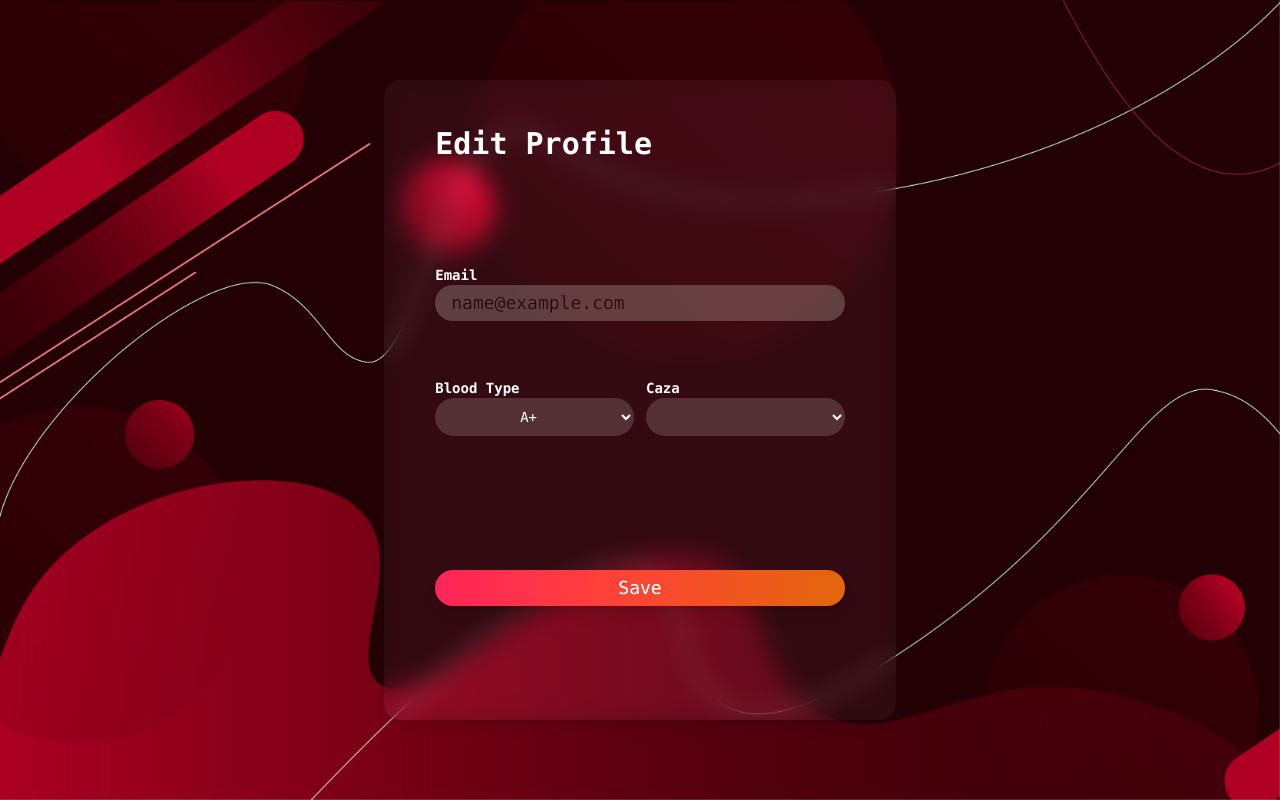
After one commit to hadizorkot331/Blood-Donation-Platform, a Django app: page /users/edit-profile/ in a window 1280 px wide. The commit adds this page. Run offline with Django 4.2, Linux system fonts and the light colour scheme; a user stored in the database is signed in; tables that the repository leaves empty hold one stand-in row (values such as "Sample post"); lists and menus that the app fills with data are empty; parts of the project's set-up code (start-up, migrations or seed data) failed here and were passed over; some libraries are stand-ins or nearby versions.

Commit message:
Added edit profile functionality

```diff
--- a/bloodDonationPlatform/templates/layout.html
+++ b/bloodDonationPlatform/templates/layout.html
@@ -109,7 +109,7 @@
                     </div>
                     <ul class="py-2" aria-labelledby="user-menu-button">
                         <li>
-                            <a href="#"
+                            <a href="{% url 'users:edit-profile' %}"
                                 class="block px-4 py-2 text-sm text-rose-700 hover:bg-rose-100 dark:hover:bg-rose-600 dark:text-rose-200 dark:hover:text-white">My
                                 Info</a>
                         </li>
--- /dev/null
+++ b/bloodDonationPlatform/users/templates/users/edit-profile.html
@@ -0,0 +1,120 @@
+{%load static%}
+{% load widget_tweaks %}
+
+<!DOCTYPE html>
+<html lang="en">
+
+<head>
+  <meta charset="UTF-8">
+  <meta name="viewport" content="width=device-width, initial-scale=1.0">
+  <title>Document</title>
+</head>
+
+<body>
+  <!DOCTYPE html>
+  <html lang="en">
+
+  <head>
+    <meta charset="UTF-8">
+    <meta name="viewport" content="width=device-width, initial-scale=1.0">
+    <script src="https://cdn.tailwindcss.com"></script>
+    <title>Edit Profile</title>
+  </head>
+
+
+  {% if form.errors %}
+    {% for field in form %}
+      {% for error in field.errors %}
+      <div role="alert">
+        <div class="bg-red-500 text-white font-bold rounded-t px-4 py-2">
+          Error
+        </div>
+        <div class="border border-t-0 border-red-400 rounded-b bg-red-100 px-4 py-3 text-red-700">
+          <p>{{error}}</p>
+        </div>
+      </div>
+      {% endfor %}
+    {% endfor %}
+    {% for error in form.non_field_errors %}
+    <div role="alert">
+      <div class="bg-red-500 text-white font-bold rounded-t px-4 py-2">
+        Error
+      </div>
+      <div class="border border-t-0 border-red-400 rounded-b bg-red-100 px-4 py-3 text-red-700">
+        <p>{{error}}</p>
+      </div>
+    </div>
+    {% endfor %}
+  {% endif %}
+
+  <div class="bg-cover bg-no-repeat bg-fixed h-screen w-screen flex justify-center items-center"
+    style="background-image: url({% static '/images/bg4.jpg' %});">
+    <form action="{% url 'users:edit-profile' %}" class="w-full h-full flex justify-center items-center" method="post">
+      {% csrf_token %}
+      <div
+        class="bg-slate-400/[0.05] w-4/5 md:w-2/5 h-4/5 rounded-2xl backdrop-blur-md brightness-125 shadow-lg flex flex-col justify-evenly items-center">
+        <div class=" w-4/5 h-1/5 flex flex-col justify-center font-mono text-3xl text-slate-200 font-bold">
+          Edit Profile
+        </div>
+        <div class="w-4/5 h-4/5 flex flex-col justify-evenly font-mono ">
+          <div>
+            <label class="block text-slate-200 text-sm font-bold font-mono" for="Email">
+              Email
+            </label>
+            <!-- EMAIL INPUT -->
+            {% with WIDGET_REQUIRED_CLASS='required' %}
+                {% render_field form.email class+="shadow rounded-3xl w-full py-1 px-4 text-black placeholder-black font-mono font-thin text-lg focus:outline-none  focus:shadow-outline focus:shadow-red-500 focus:shadow-lg transition duration-200 opacity-20" placeholder="Email"%}
+            {% endwith %}
+            {% comment %} <input
+              class="shadow rounded-3xl w-full py-1 px-4 text-black placeholder-black font-mono font-thin text-lg focus:outline-none  focus:shadow-outline focus:shadow-red-500 focus:shadow-lg transition duration-200 opacity-20"
+              id="Email" type="text" placeholder="Email"> {% endcomment %}
+          </div>
+
+
+          <div class="flex flex-col gap-0 md:flex-row md:gap-3 ">
+            <div class="flex flex-col w-full md:w-1/2">
+              <label class="block text-slate-200 text-sm font-bold font-mono" for="FirstName">
+                Blood Type
+              </label>
+
+              <div class="relative inline-block">
+                <!-- Dropdown Menu button -->
+                {% render_field form.blood_type class+="text-white bg-rose-200/[0.15] hover:bg-rose-800 outline-none  font-medium rounded-3xl text-sm px-5 py-2.5 text-center inline-flex items-center w-full" type="button"%}
+              </div>
+            </div>
+
+            <div class="flex flex-col w-full md:w-1/2">
+              <label class="block text-slate-200 text-sm font-bold font-mono" for="FirstName">
+                Caza
+              </label>
+              <div class="relative inline-block">
+                {% render_field form.caza class+="text-white bg-rose-200/[0.15] hover:bg-rose-800 outline-none  font-medium rounded-3xl text-sm px-5 py-2.5 text-center inline-flex items-center w-full" type="button"%}
+              </div>
+            </div>
+          </div>
+
+          <div class="w-full h-2/6 flex flex-col justify-evenly text-center">
+            {% comment %} <a href="{{invite_link}}"
+              class="bg-gradient-to-r w-full from-green-600 to-green-700 font-mono font-thin rounded-3xl py-1 px-12
+                text-slate-200 text-sm lg:text-lg shadow-lg mt-5 transition duration-300 hover:saturate-[1.25] hover:drop-shadow-lg h-1/4 flex justify-center items-center">
+              <button class="">
+                Join Whatsapp Group
+              </button>
+            </a> {% endcomment %}
+            <button
+              class="bg-gradient-to-r w-full from-rose-600 to-amber-700 font-mono font-thin rounded-3xl py-1 px-12
+                text-slate-200 text-lg shadow-lg mt-5 transition duration-300 hover:saturate-[1.25] hover:drop-shadow-lg"
+              type="submit">
+              Save
+            </button>
+          </div>
+        </div>
+      </div>
+    </form>
+  </div>
+
+
+  </html>
+</body>
+
+</html>
--- a/bloodDonationPlatform/users/urls.py
+++ b/bloodDonationPlatform/users/urls.py
@@ -10,4 +10,5 @@ urlpatterns = [
     path("login/", views.login_view, name="login"),
     path("logout/", views.logout_view, name="logout"),
     path("complete-profile/", views.complete_profile, name="complete-profile"),
+    path("edit-profile/", views.edit_profile, name="edit-profile"),
 ]
--- a/bloodDonationPlatform/users/views.py
+++ b/bloodDonationPlatform/users/views.py
@@ -3,6 +3,7 @@ from django.contrib.auth.decorators import login_required
 from django.contrib.auth import login, logout
 from django.contrib import messages
 from django.shortcuts import redirect, render
+from .models import Profile
 
 from .forms import RegistrationForm, ProfileCompletionForm
 
@@ -65,6 +66,21 @@ def complete_profile(request):
     )
 
 
+@login_required(login_url="/users/login")  # type: ignore
+def edit_profile(request):
+    if request.method == "POST":
+        form = ProfileCompletionForm(request.POST, instance=request.user.profile)
+
+        if form.is_valid():
+            form.save()
+            messages.success(request, "Your profile has been successfully updated!")
+            return redirect("posts:home")
+    else:
+        form = ProfileCompletionForm(instance=request.user.profile)
+
+    return render(request, "users/edit-profile.html", {"form": form})
+
+
 def login_view(request):
     if request.method == "POST":
         form = AuthenticationForm(data=request.POST)
```
